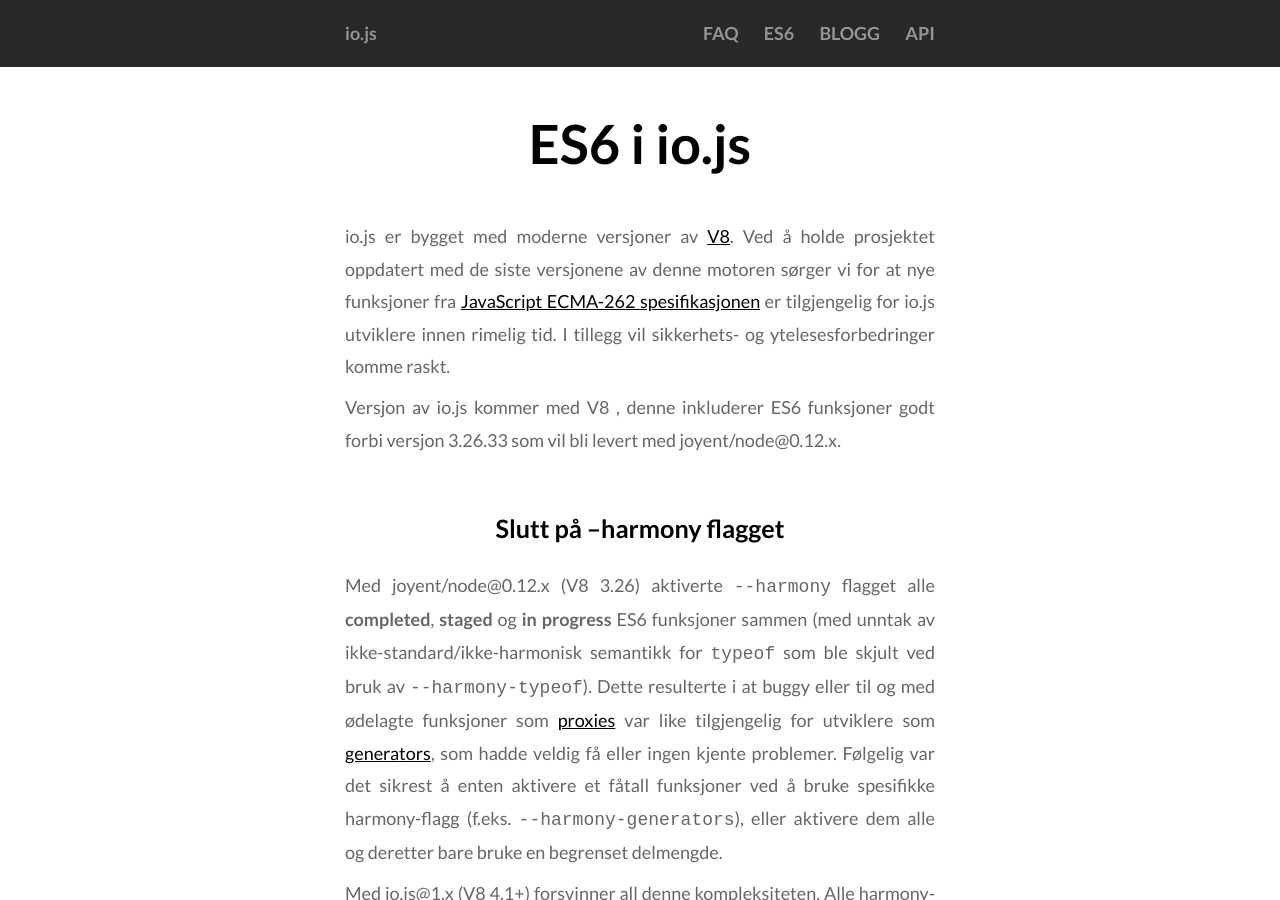
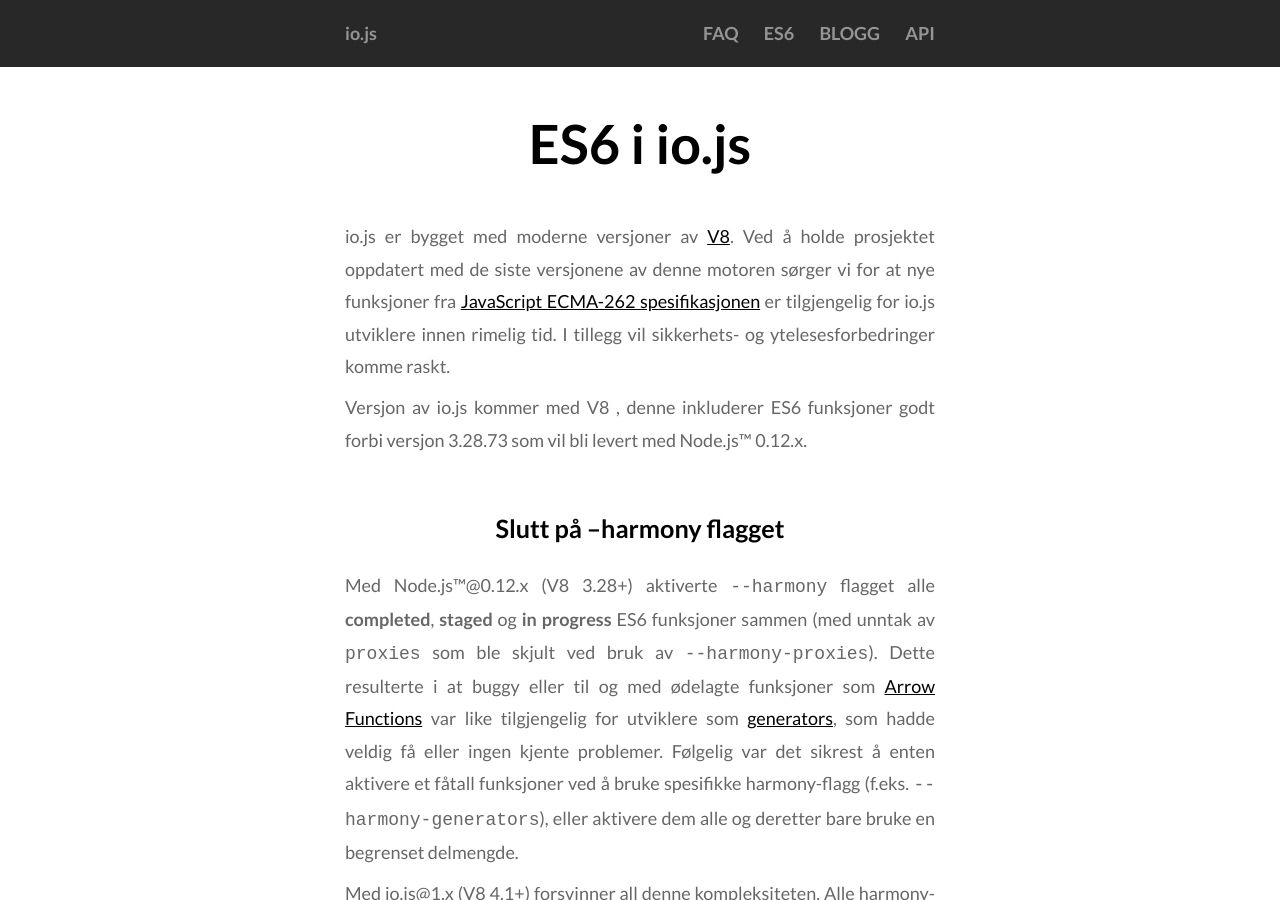
Before and after one commit to nodejs/nodejs-no, a Jekyll site: the page built from es6.md, in a window 1280 px wide and 900 px high. Built offline with Jekyll 4.4.1, drawn with Linux system fonts in a browser that asks for light colours; Markdown is read by kramdown in place of the engine named in the settings.

Commit message:
Corrected the translation to reflect iojs/website@4486471

```diff
--- a/es6.md
+++ b/es6.md
@@ -13,17 +13,17 @@
 og ytelesesforbedringer komme raskt.
 
 Versjon {{ iojs_version }} av io.js kommer med V8 {{ v8_version }}, denne
-inkluderer ES6 funksjoner godt forbi versjon 3.26.33 som vil bli levert med
-joyent/node@0.12.x.
+inkluderer ES6 funksjoner godt forbi versjon 3.28.73 som vil bli levert med
+Node.js™ 0.12.x.
 
 ## Slutt på --harmony flagget
 
-Med joyent/node@0.12.x (V8 3.26) aktiverte  `--harmony` flagget alle
+Med Node.js™@0.12.x (V8 3.28+) aktiverte  `--harmony` flagget alle
 **completed**, **staged** og **in progress** ES6 funksjoner sammen
-(med unntak av ikke-standard/ikke-harmonisk semantikk for `typeof` som
-ble skjult ved bruk av `--harmony-typeof`). Dette resulterte i at buggy eller
+(med unntak av `proxies` som
+ble skjult ved bruk av `--harmony-proxies`). Dette resulterte i at buggy eller
 til og med ødelagte funksjoner som
-[proxies](https://developer.mozilla.org/en-US/docs/Web/JavaScript/Reference/Global_Objects/Proxy)
+[Arrow Functions](https://developer.mozilla.org/en-US/docs/Web/JavaScript/Reference/Functions/Arrow_functions)
 var like tilgjengelig for utviklere som
 [generators](https://developer.mozilla.org/en-US/docs/Web/JavaScript/Reference/Statements/function*),
 som hadde veldig få eller ingen kjente problemer. Følgelig var det sikrest
```
